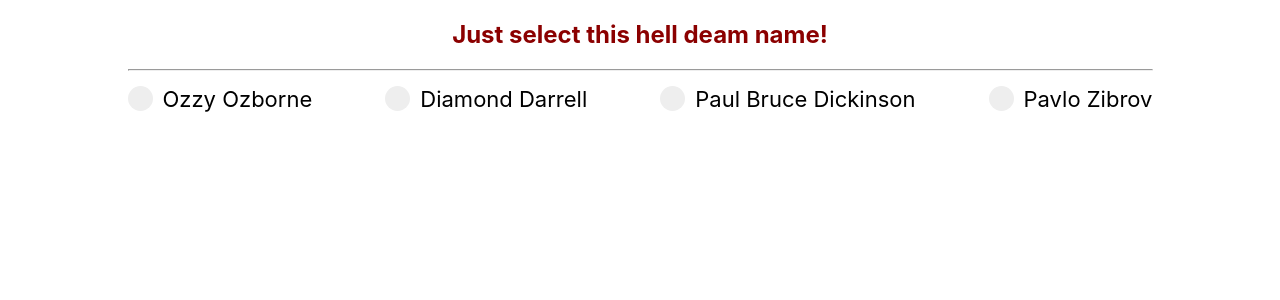
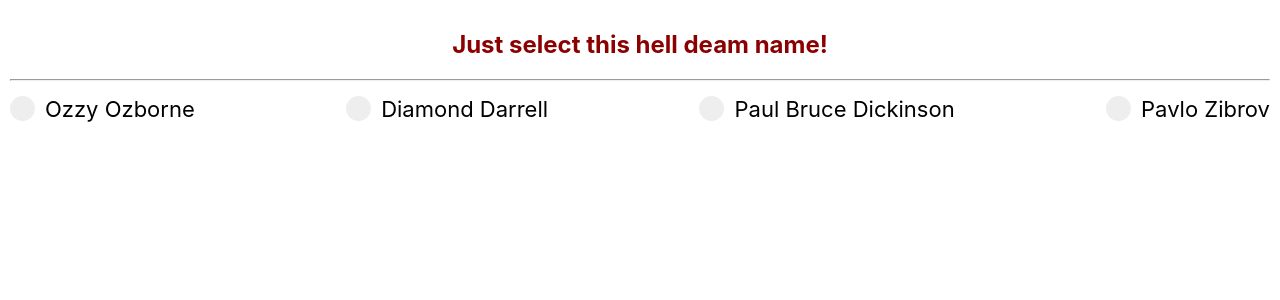
Before and after one commit to Rigii/Questionarie, a React (Create React App) app: page / in a window 1280 px wide. Both pictures are taken after a click on the button "GO!". Shown: the top 300 px of the page. Built offline with nearby package versions, Linux system fonts and the light colour scheme.

Commit message:
fixing markup

```diff
--- a/src/index.css
+++ b/src/index.css
@@ -320,19 +320,17 @@ h2 {
 }
 
 .test_div {
-  max-width: 1025px;
+ /*  max-width: 1025px; */
+  max-width: 100%;
   margin-right: auto;
   margin-left: auto;
+  padding: 10px;
 }
 
 .artist_name {
   display: flex;
   flex-wrap: wrap;
   justify-content: space-between;
-}
-
-.test_questions {
-  width: 100%;
 }
 
 .test_body {
```
